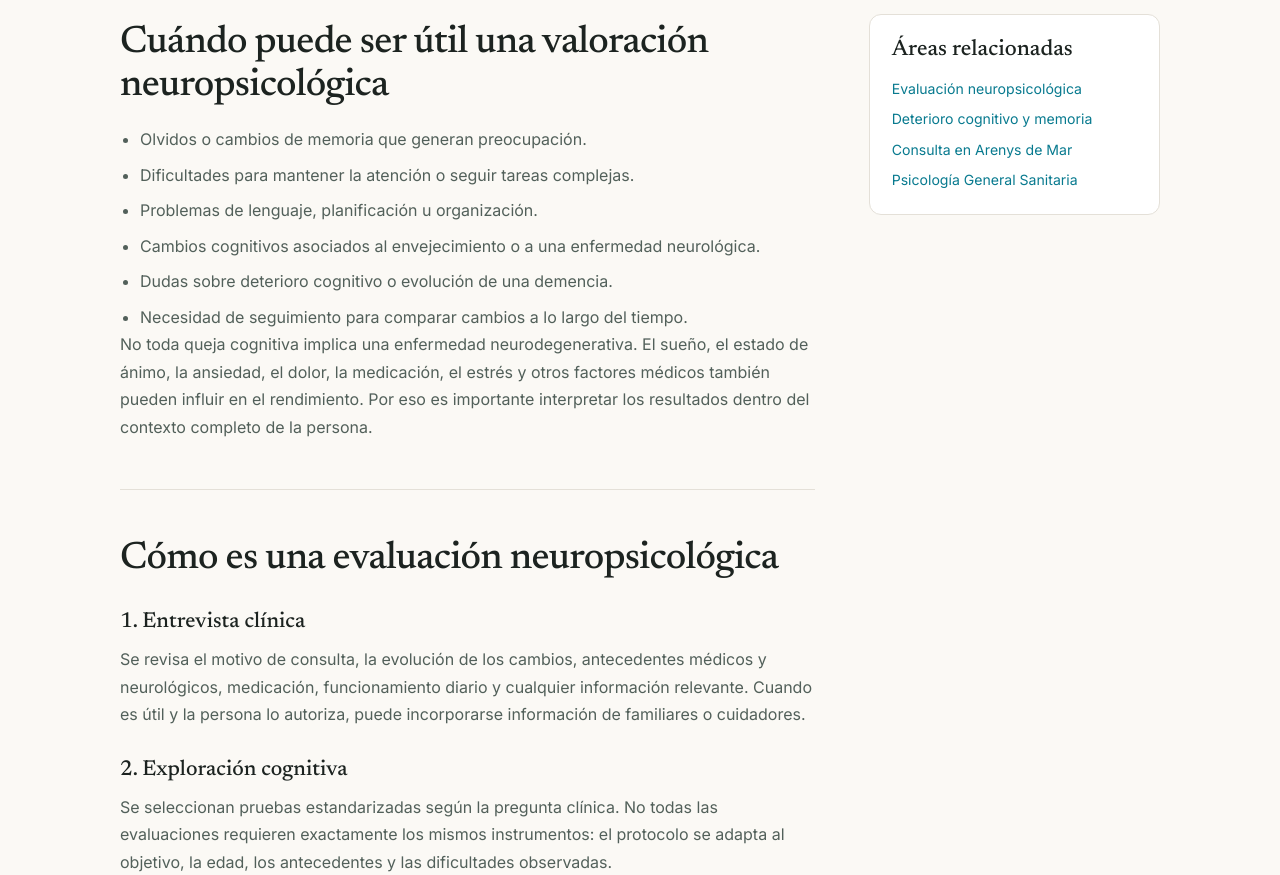
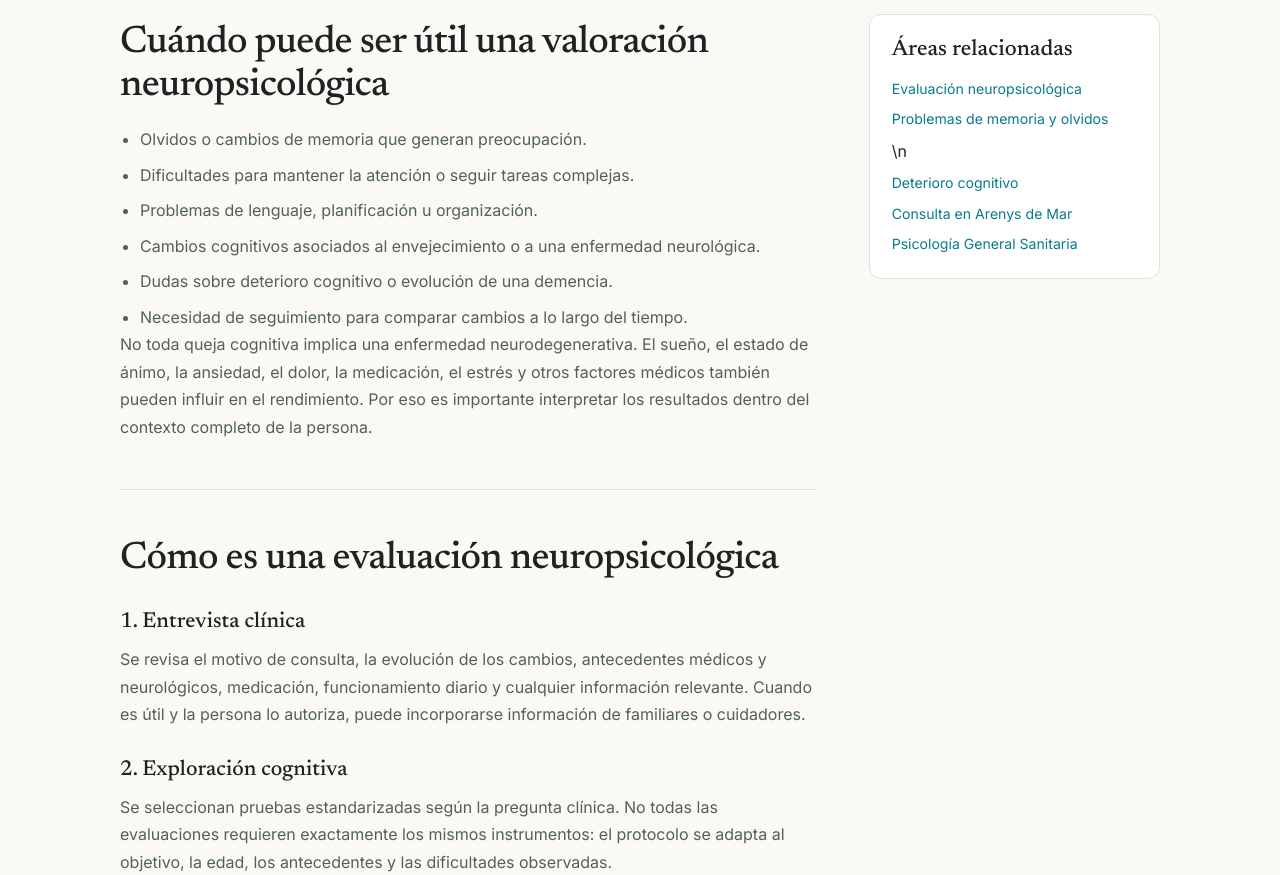
Before and after one commit to carolinasanchezgirona/Portfolio-Carolina, a Next.js app: page /neuropsicologia in a window 1280 px wide. Shown: the part 978-1853 px from the top of the page. Built offline with nearby package versions, Linux system fonts and the light colour scheme.

Commit message:
SEO: link memory problems from neuropsychology

```diff
--- a/app/neuropsicologia/page.tsx
+++ b/app/neuropsicologia/page.tsx
@@ -142,7 +142,7 @@ export default function NeuropsychologyPage() {
             <h3>Áreas relacionadas</h3>
             <div className="seo-related">
               <a href="/evaluacion-neuropsicologica/">Evaluación neuropsicológica</a>
-              <a href="/deterioro-cognitivo/">Deterioro cognitivo y memoria</a>
+              <a href="/problemas-de-memoria/">Problemas de memoria y olvidos</a>\n              <a href="/deterioro-cognitivo/">Deterioro cognitivo</a>
               <a href="/psicologa-arenys-de-mar/">Consulta en Arenys de Mar</a>
               <a href="/psicologia/">Psicología General Sanitaria</a>
             </div>
```
